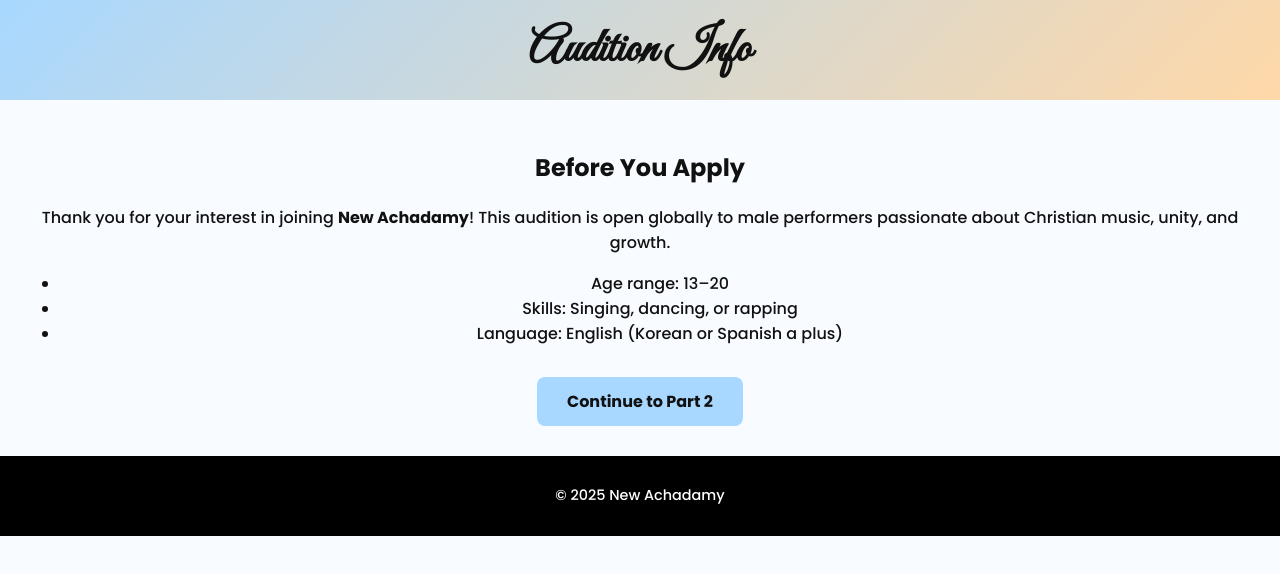
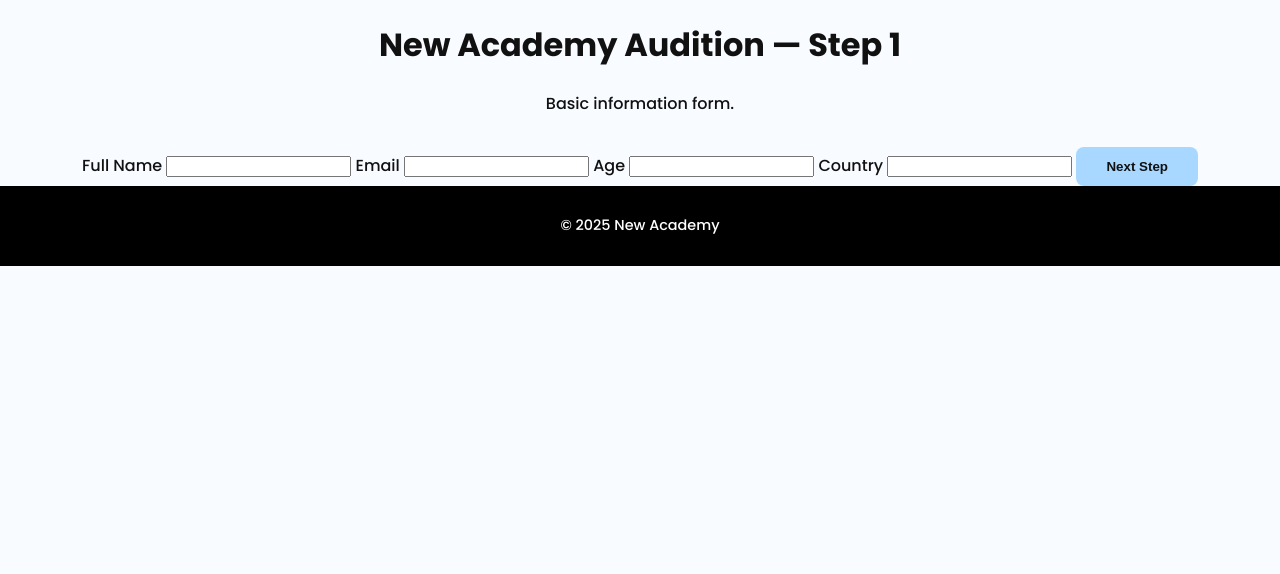
Before and after one commit to lagg00/new-achadamy-auditions, a plain HTML site: page audition1.html in a window 1280 px wide. Drawn offline with Linux system fonts and the light colour scheme.

Commit message:
Update audition1.html

```diff
--- a/audition1.html
+++ b/audition1.html
@@ -3,28 +3,34 @@
 <head>
   <meta charset="UTF-8" />
   <meta name="viewport" content="width=device-width, initial-scale=1.0" />
-  <title>Audition Info - New Achadamy</title>
+  <title>New Academy Audition - Step 1</title>
   <link href="https://fonts.googleapis.com/css2?family=Great+Vibes&family=Poppins:wght@300;500;700&display=swap" rel="stylesheet">
-  <link rel="stylesheet" href="style.css">
+  <link rel="stylesheet" href="style.css" />
 </head>
 <body>
-  <header class="header small">
-    <h1 class="title">Audition Info</h1>
+  <header>
+    <h1>New Academy Audition — Step 1</h1>
+    <p>Basic information form.</p>
   </header>
 
-  <main class="content">
-    <h2>Before You Apply</h2>
-    <p>Thank you for your interest in joining <b>New Achadamy</b>! This audition is open globally to male performers passionate about Christian music, unity, and growth.</p>
-    <ul>
-      <li>Age range: 13–20</li>
-      <li>Skills: Singing, dancing, or rapping</li>
-      <li>Language: English (Korean or Spanish a plus)</li>
-    </ul>
-    <a href="audition2.html" target="_blank" class="btn">Continue to Part 2</a>
-  </main>
+  <form action="https://formspree.io/f/xnnoeyng" method="POST">
+    <label>Full Name</label>
+    <input type="text" name="name" required>
+
+    <label>Email</label>
+    <input type="email" name="email" required>
+
+    <label>Age</label>
+    <input type="number" name="age" required>
+
+    <label>Country</label>
+    <input type="text" name="country" required>
+
+    <button type="submit" class="btn" formaction="audition2.html">Next Step</button>
+  </form>
 
   <footer>
-    <p>© 2025 New Achadamy</p>
+    <p>© 2025 New Academy</p>
   </footer>
 </body>
 </html>
```
